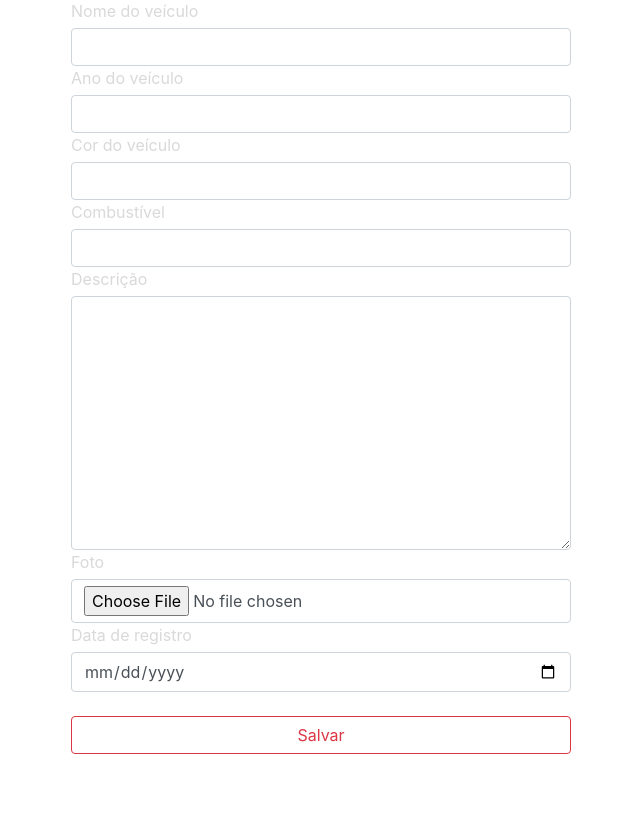
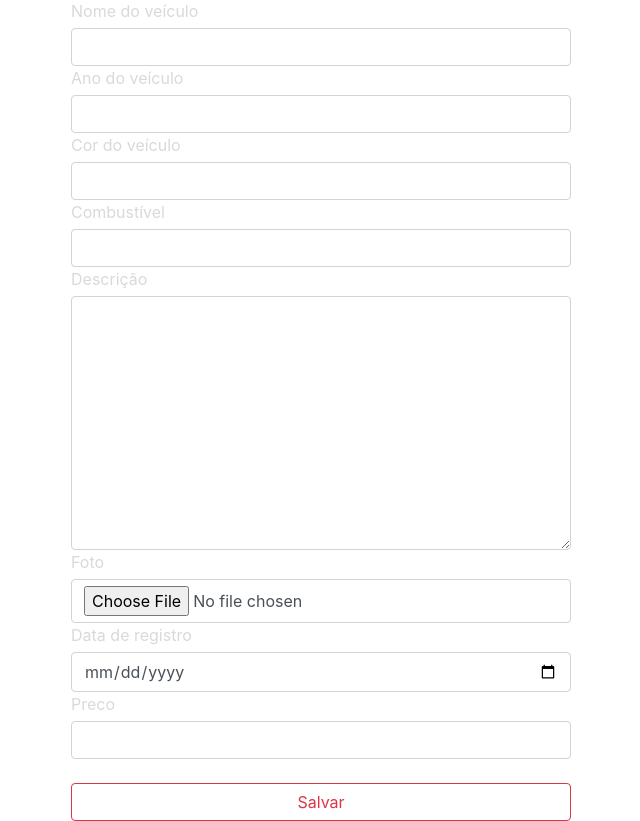
Before and after one commit to Joao-oliveiraf/premio-webapp, a Django app: page /novo-veiculo in a window 1280 px wide. Shown: the part 218-1039 px from the top of the page, without its empty margins (319-959 px from the left). Before the commit the page ends 972 px from the top, so only its background shows below. Run offline with Django 5.2, Linux system fonts and the light colour scheme; a user stored in the database is signed in.

Commit message:
Add forms

```diff
--- a/apps/galeria/forms.py
+++ b/apps/galeria/forms.py
@@ -22,6 +22,7 @@ class VeiculoForm(forms.ModelForm):
             'combustivel': forms.TextInput(attrs={'class': 'form-control'}),
             'descricao': forms.Textarea(attrs={'class': 'form-control'}),
             'foto': forms.FileInput(attrs={'class': 'form-control'}),
+            'preco': forms.NumberInput(attrs={'class':'form-control'}),
             'data': forms.DateInput(
                 format= '%d/%m/%Y',
                 attrs={
--- a/apps/galeria/models.py
+++ b/apps/galeria/models.py
@@ -11,6 +11,7 @@ class Veiculo(models.Model):
     foto = models.ImageField(upload_to='foto/%Y/%m/%d', blank=True, max_length=250)
     data = models.DateTimeField(default=timezone.now, blank=False)
     publicada = models.BooleanField(default=True)
+    preco = models.FloatField(max_length=20, blank=True, null=True)
 
     def __str__(self) -> str:
         return self.nome.title()
--- a/apps/galeria/views.py
+++ b/apps/galeria/views.py
@@ -1,10 +1,14 @@
 from django.shortcuts import render,redirect
 
 from apps.galeria.forms import VeiculoForm
+from apps.galeria.models import Veiculo
 from django.contrib import messages
 
 def index(request):
-    return render(request, 'shared/index.html')
+    fotos = Veiculo.objects.filter(publicada=True)
+
+    return render(request, 'shared/index.html', {'cards':fotos})
+
 
 def novo_veiculo(request):
     if not request.user.is_authenticated:
--- a/templates/shared/index.html
+++ b/templates/shared/index.html
@@ -6,6 +6,7 @@
         <div class="cards_veiculos" !important>
             <h3>Apresentação dos veiculos</h3>
             <ul class="veiculos_lista">
+
                 <li class="veiculo">
                     <a href="#">
                         <img class="foto" src="march.jpg" alt="" srcset="">
```
Also changed, not shown: db.sqlite3.
